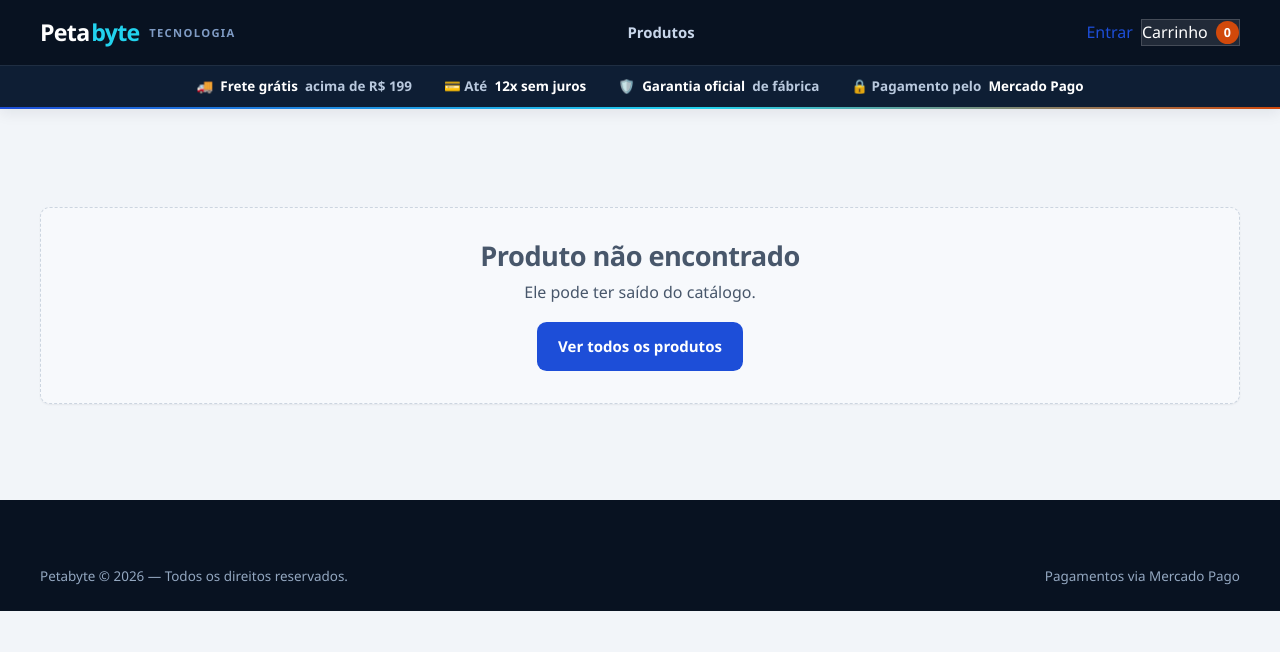
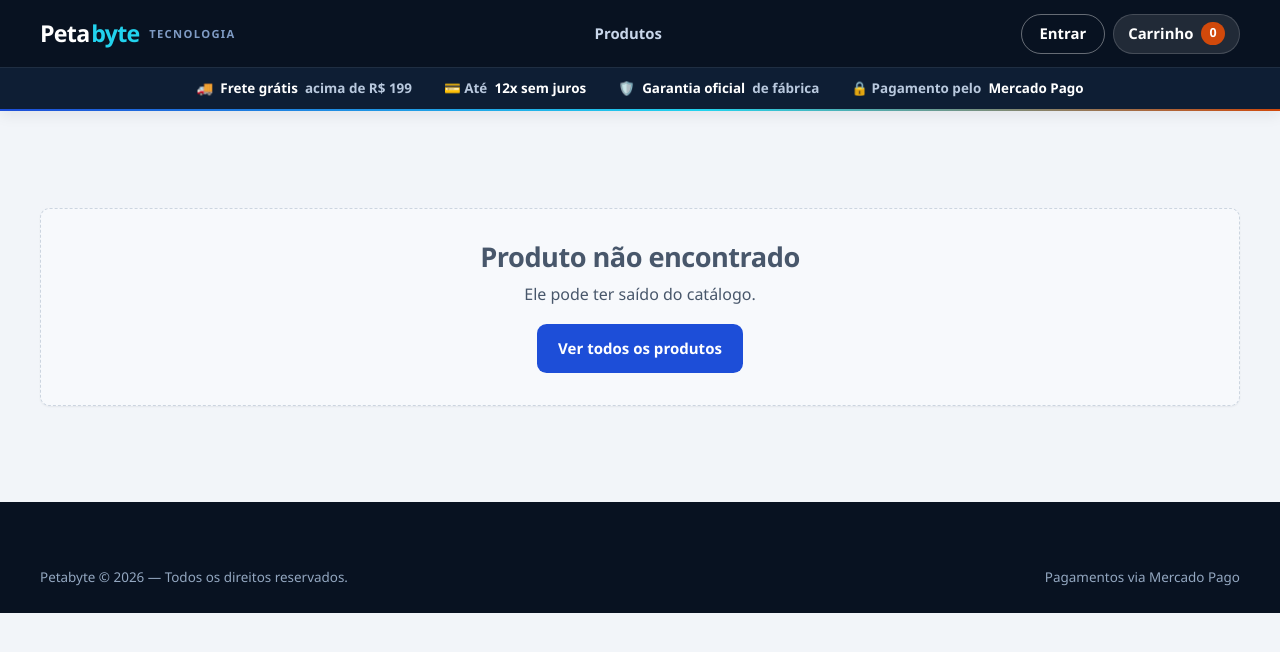
Before and after one commit to Carl0sNeto/petabyte, a website: page public/produto.html in a window 1280 px wide. Drawn offline with Linux system fonts and the light colour scheme.

Commit message:
Alinha os controles do cabecalho e corrige o botao Entrar
Tirar carrinho e conta de dentro do <nav> no commit anterior derrubou estilos
que eles herdavam de `.topo-nav a` sem que isso estivesse declarado:

- "Entrar" ficou sem estilo nenhum: azul padrao de link (rgb 29,78,216) sobre o
  fundo marinho, 26px de altura, sem padding nem arredondamento
- O carrinho perdeu o border-radius e encolheu para 28px
- Os tres controles tinham 38, 42 e 28px, com centros verticais em 15, 14 e 21

A altura passa a vir de --altura-controle-topo, declarada uma vez e aplicada a
links de navegacao, Entrar, avatar e carrinho. Herdar altura de outro seletor
foi o que permitiu a regressao passar despercebida.

"Entrar" ganhou a classe .entrar-link, com contorno em vez de fundo cheio: o
carrinho ao lado ja usa fundo, e dois blocos preenchidos lado a lado
competiriam entre si.

Verificado em 1280px e em 375px, logado e deslogado: as quatro paginas com
cabecalho ficam com 40px (44px em tela de toque) e desalinhamento vertical de
zero pixel.

Co-Authored-By: Claude Opus 5 <noreply@anthropic.com>

```diff
--- a/public/estilos.css
+++ b/public/estilos.css
@@ -51,6 +51,10 @@
     --raio-g: 1rem;
 
     --largura: 1200px;
+
+    /* Altura única dos controles do cabeçalho: links, entrar, avatar e
+       carrinho. Ter um valor só é o que os mantém alinhados. */
+    --altura-controle-topo: 40px;
 
     --fonte: "Segoe UI", system-ui, -apple-system, Roboto, "Helvetica Neue", Arial, sans-serif;
     --fonte-num: "Segoe UI", system-ui, sans-serif;
@@ -148,14 +152,42 @@ p { margin: 0 0 1rem; }
    porque no celular ele vira faixa rolável com overflow — e overflow recorta
    o painel suspenso do menu da conta, que sumia da tela. */
 .topo-acoes { display: flex; align-items: center; gap: .5rem; flex-shrink: 0; }
+
+/* Altura declarada uma vez para todos os controles do topo.
+   Ela era herdada do padding de `.topo-nav a`, então tirar carrinho e conta
+   de dentro do <nav> os deixou com 28px e 26px contra 38px dos links — e o
+   "Entrar" ficou com a cor azul padrão de link sobre o fundo marinho. */
+.topo-nav a,
+.avatar-botao,
+.link-carrinho,
+.entrar-link {
+    min-height: var(--altura-controle-topo);
+    display: inline-flex;
+    align-items: center;
+    justify-content: center;
+    font-size: .93rem;
+    font-weight: 600;
+    line-height: 1;
+    white-space: nowrap;
+}
+
 .topo-nav a {
     color: #c8d6ea;
-    padding: .45rem .7rem;
+    padding: 0 .8rem;
     border-radius: var(--raio);
-    font-size: .93rem;
-    font-weight: 600;
 }
 .topo-nav a:hover { background: rgba(255, 255, 255, .09); color: #fff; text-decoration: none; }
+
+/* Sem sessão, "Entrar" ocupa o lugar do avatar. Contorno em vez de fundo
+   cheio: o carrinho ao lado já usa fundo, e dois blocos preenchidos lado a
+   lado competiriam entre si. */
+.entrar-link {
+    color: #fff;
+    padding: 0 1.1rem;
+    border: 1px solid rgba(255, 255, 255, .38);
+    border-radius: 999px;
+}
+.entrar-link:hover { background: rgba(255, 255, 255, .14); color: #fff; text-decoration: none; }
 
 /* ==========================================================================
    Menu da conta (avatar no cabeçalho)
@@ -164,17 +196,14 @@ p { margin: 0 0 1rem; }
 .menu-conta { position: relative; display: inline-flex; }
 
 .avatar-botao {
-    display: inline-flex;
-    align-items: center;
-    gap: .55rem;
+    gap: .5rem;
     background: rgba(255, 255, 255, .1);
     border: 1px solid rgba(255, 255, 255, .16);
     color: #fff;
-    padding: .3rem .7rem .3rem .35rem;
+    /* Menos à esquerda porque o círculo do avatar já ocupa aquele espaço. */
+    padding: 0 .8rem 0 .3rem;
     border-radius: 999px;
     font-family: inherit;
-    font-size: .9rem;
-    font-weight: 600;
     cursor: pointer;
 }
 .avatar-botao:hover { background: rgba(255, 255, 255, .18); }
@@ -183,6 +212,7 @@ p { margin: 0 0 1rem; }
    genérico igual para todo mundo não ajuda a reconhecer a própria conta. */
 .avatar-circulo {
     width: 30px; height: 30px;
+    margin: 0;
     border-radius: 50%;
     background: linear-gradient(135deg, var(--acao), #22d3ee);
     color: #fff;
@@ -246,13 +276,16 @@ p { margin: 0 0 1rem; }
 .menu-conta-painel .sair:hover { background: var(--erro-suave); }
 
 .link-carrinho {
-    display: inline-flex;
-    align-items: center;
     gap: .5rem;
     background: rgba(255, 255, 255, .1);
     border: 1px solid rgba(255, 255, 255, .16);
     color: #fff !important;
+    /* O arredondamento vinha de `.topo-nav a`; agora que o carrinho vive fora
+       do <nav>, precisa ser declarado aqui. */
+    border-radius: 999px;
+    padding: 0 .9rem;
 }
+.link-carrinho:hover { background: rgba(255, 255, 255, .18); text-decoration: none; }
 .contador-carrinho {
     min-width: 1.45rem;
     height: 1.45rem;
@@ -1315,7 +1348,8 @@ form.empilhado { display: flex; flex-direction: column; gap: .85rem; }
     .menu-conta-painel a,
     .menu-conta-painel button { min-height: 46px; }
     .avatar-botao,
-    .link-carrinho { min-height: 44px; }
+    .link-carrinho,
+    .entrar-link { min-height: 44px; }
 
     /* A trilha vira uma linha só de links altos; sem isto eles se sobrepõem. */
     .trilha { align-items: center; row-gap: 0; }
--- a/public/script.js
+++ b/public/script.js
@@ -602,7 +602,7 @@ function renderMenuConta() {
     // Sem sessão o menu vira um link de entrada: um avatar que só leva ao
     // login promete uma conta que ainda não existe.
     if (!hasValidSession() || !usuario) {
-        alvo.innerHTML = '<a href="auth.html">Entrar</a>';
+        alvo.innerHTML = '<a class="entrar-link" href="auth.html">Entrar</a>';
         return;
     }
 
```
